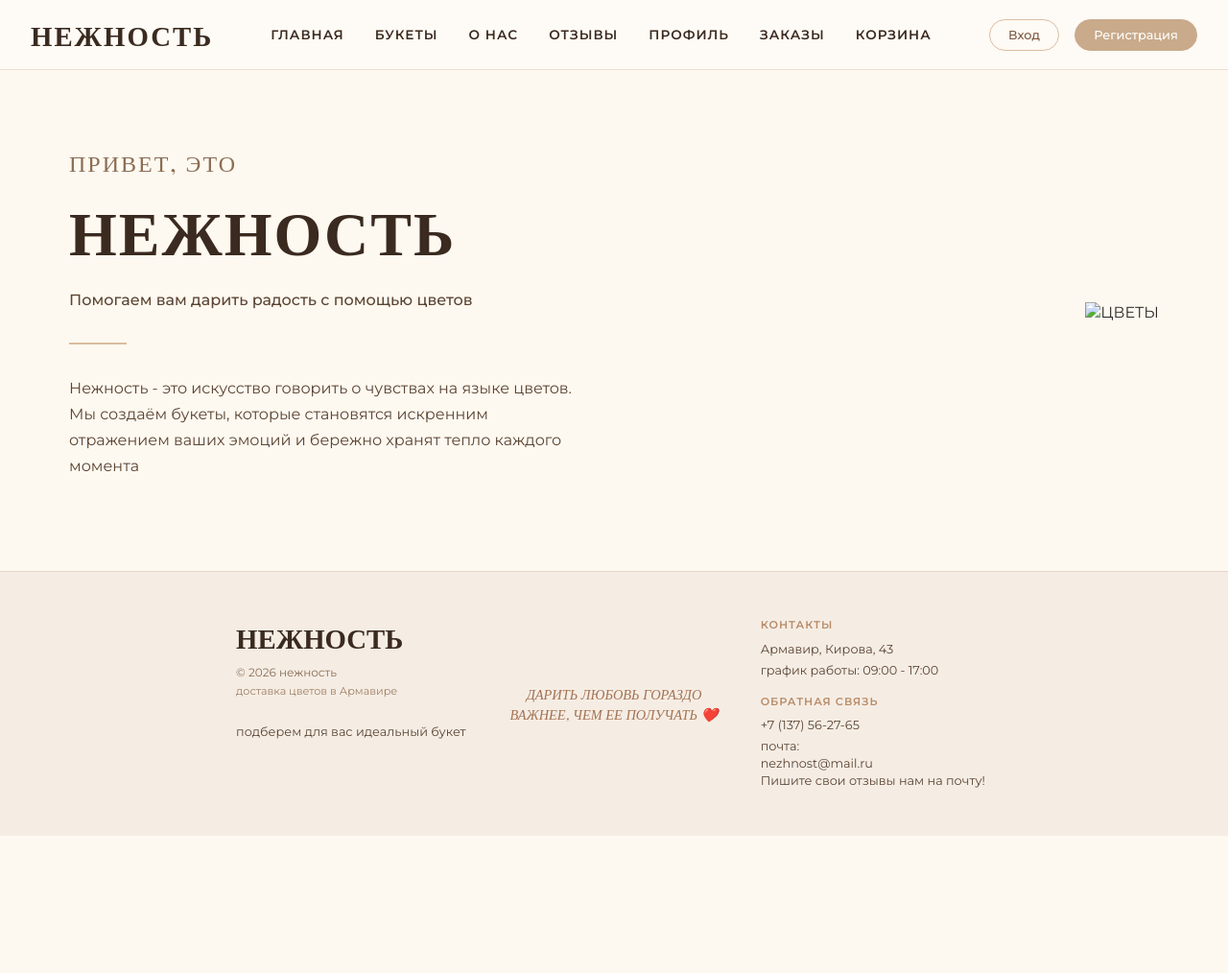
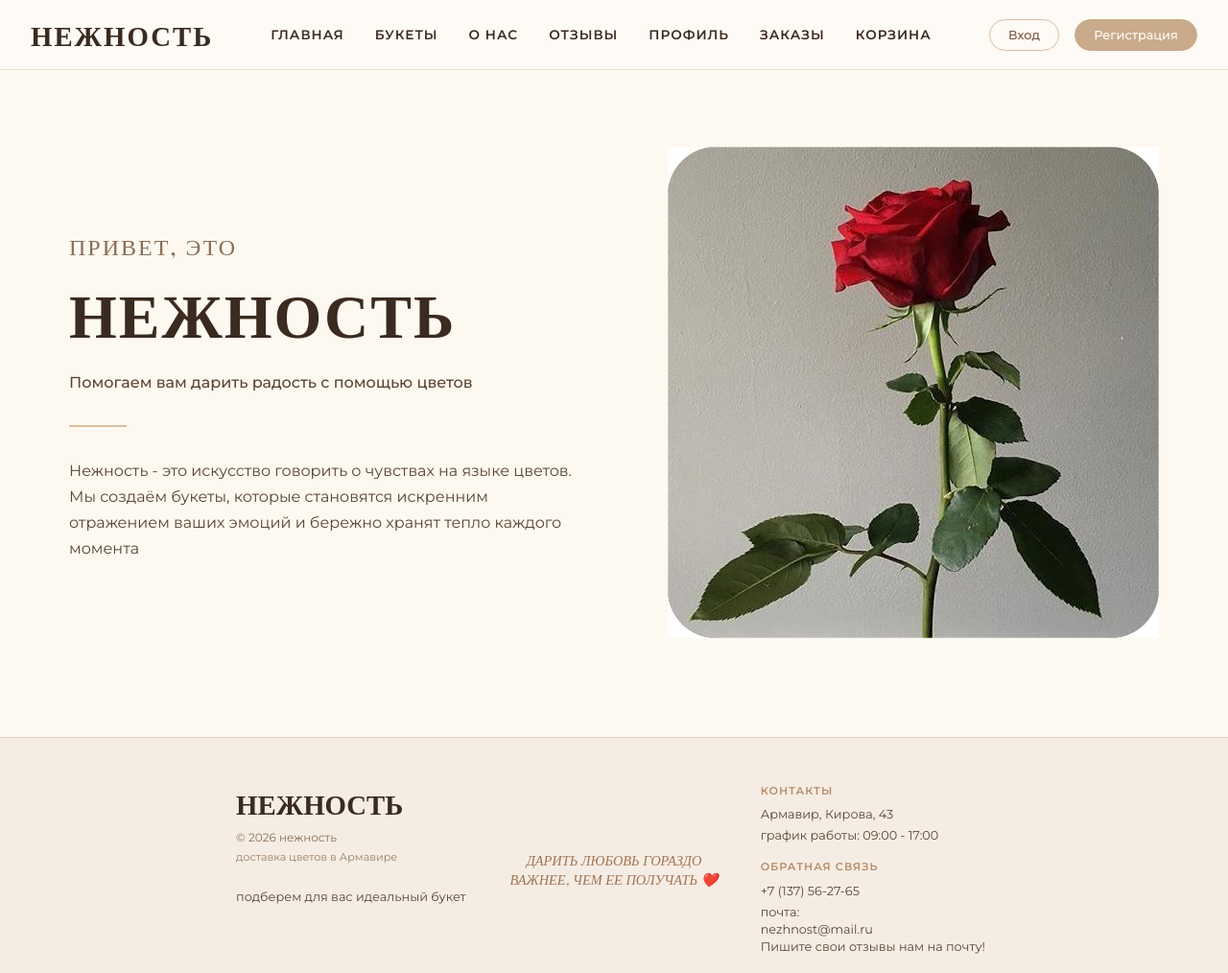
Before and after one commit to wxnasify/nezhnost, a plain HTML site: page about.html in a window 1280 px wide. Shown: the whole page at 96% size. Before the commit the page ends 871 px from the top, so only its background shows below. Drawn offline with nearby package versions, Linux system fonts and the light colour scheme; a web font is replaced by a local one.

Commit message:
Update about.html

```diff
--- a/about.html
+++ b/about.html
@@ -39,7 +39,7 @@
             </div>
             <div class="about-image">
                 <div class="image-placeholder-flower">
-                    <img src="about.jpg" alt="ЦВЕТЫ">
+                    <img src="images/about.jpg" alt="ЦВЕТЫ">
                 </div>
             </div>
         </div>
```
